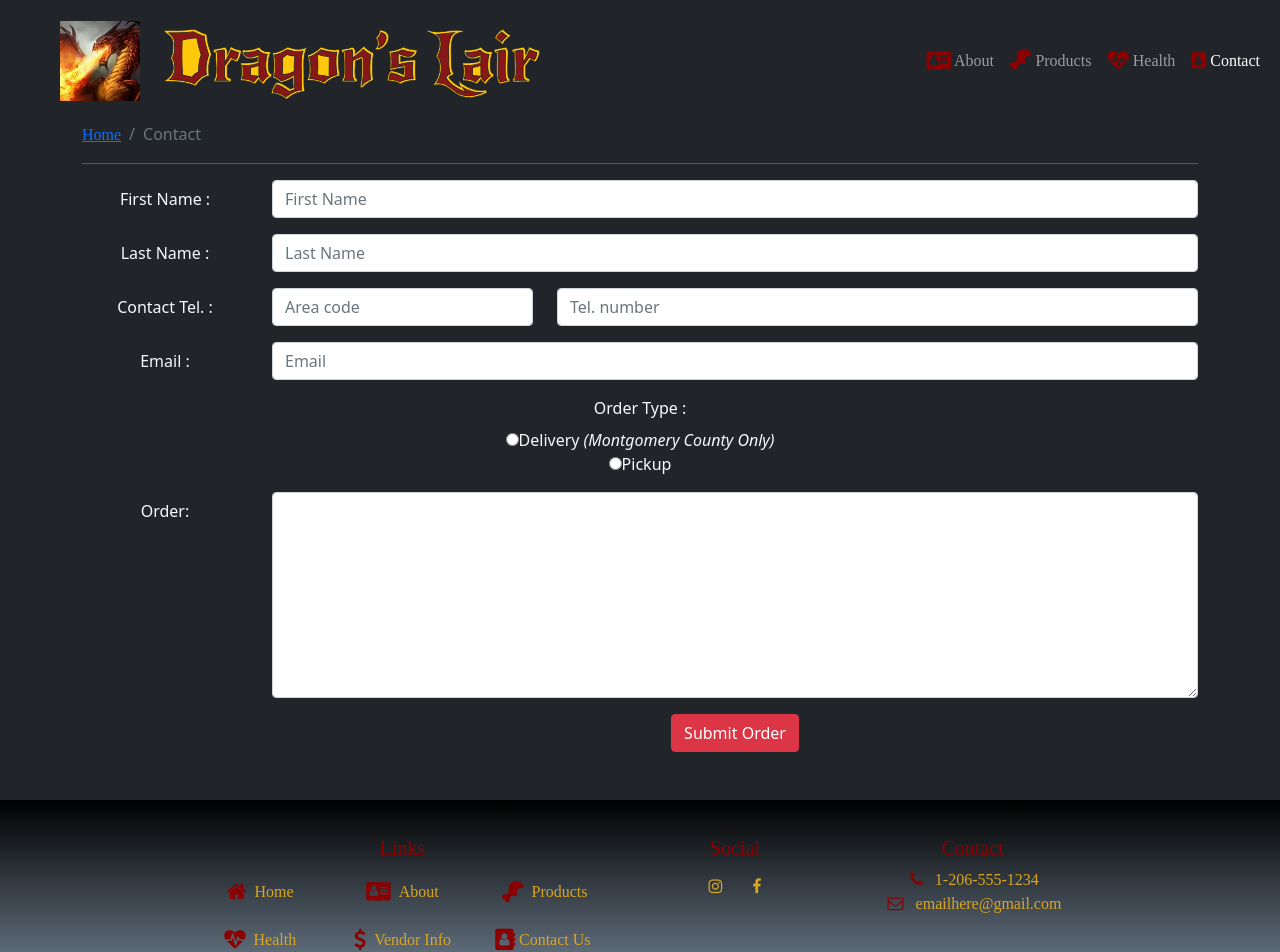
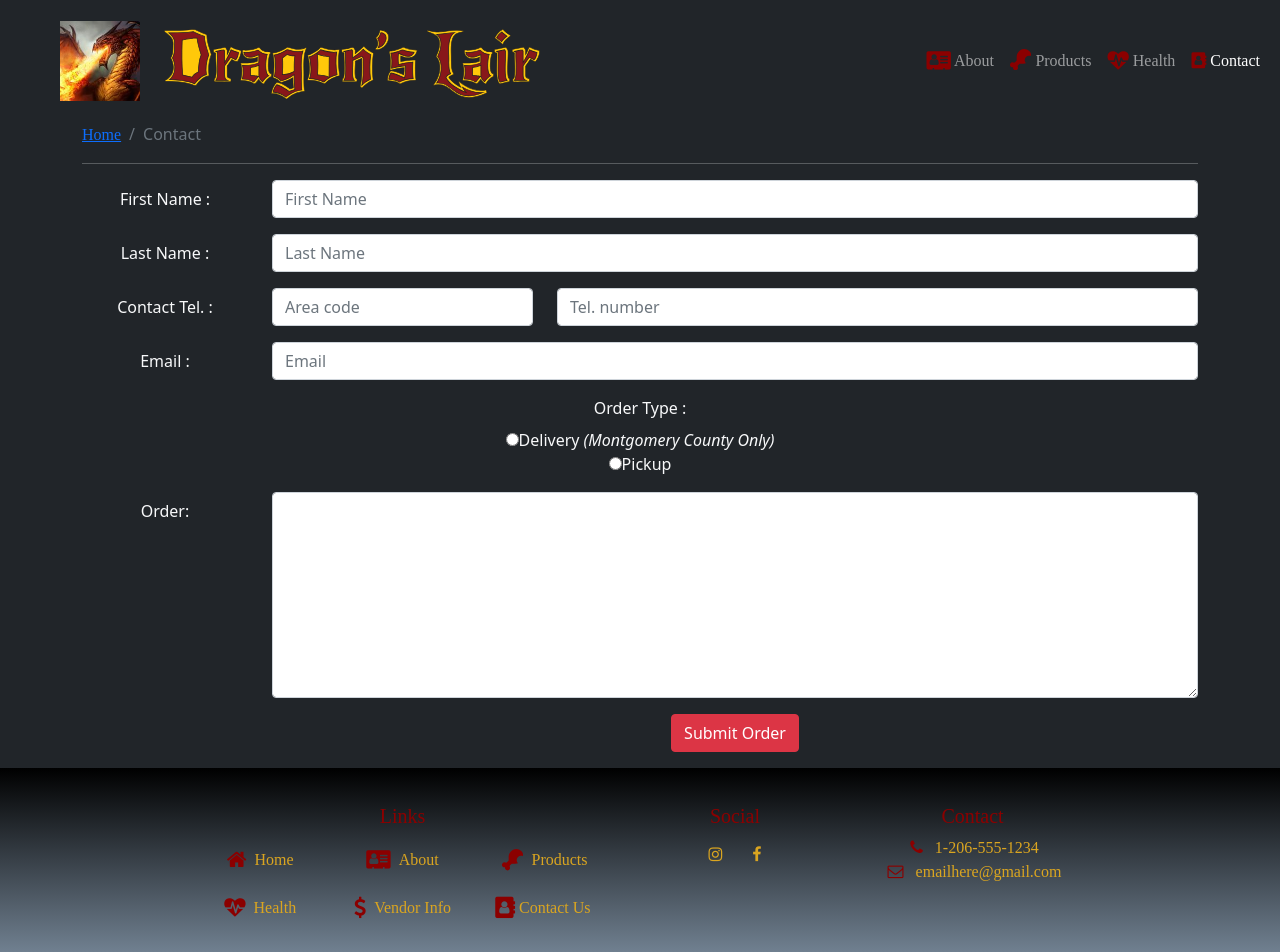
Before and after one commit to sfotxl/dragonslairreactapp, a React (Create React App) app: page /contact in a window 1280 px wide. Shown: the top 952 px of the page. Built offline with nearby package versions, Linux system fonts and the light colour scheme; a web font is replaced by a local one.

Commit message:
Remove margin
Removes margin-top from footer. Margin on the footer will interfere with proposed PageContainer component.

```diff
--- a/src/components/Footer.js
+++ b/src/components/Footer.js
@@ -4,7 +4,7 @@ import { FaDrumstickBite } from 'react-icons/fa';
 
 const Footer = () => {
   return (
-    <footer className='site-footer text-center text-md-start mt-5'>
+    <footer className='site-footer text-center text-md-start mt-0'>
       <Container>
         <Row className='mt-3'>
           <Col
```
